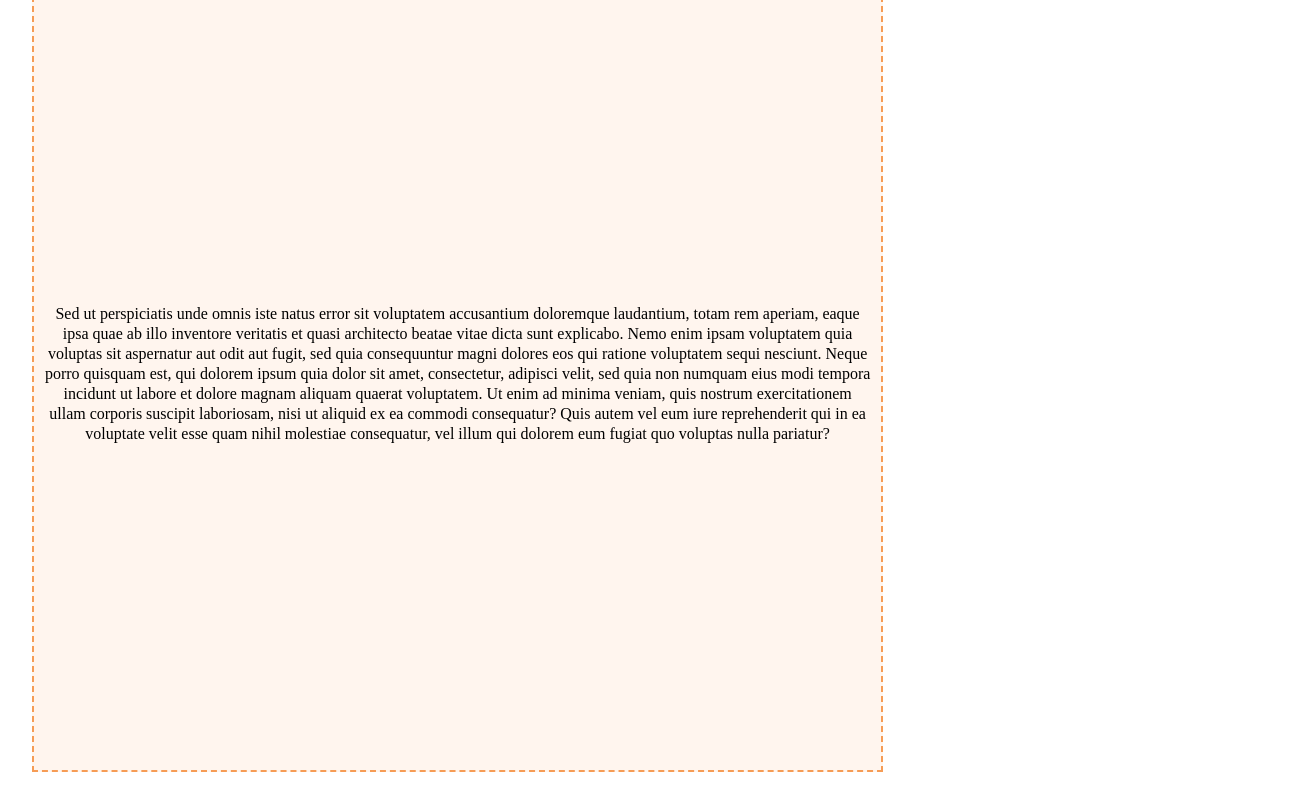
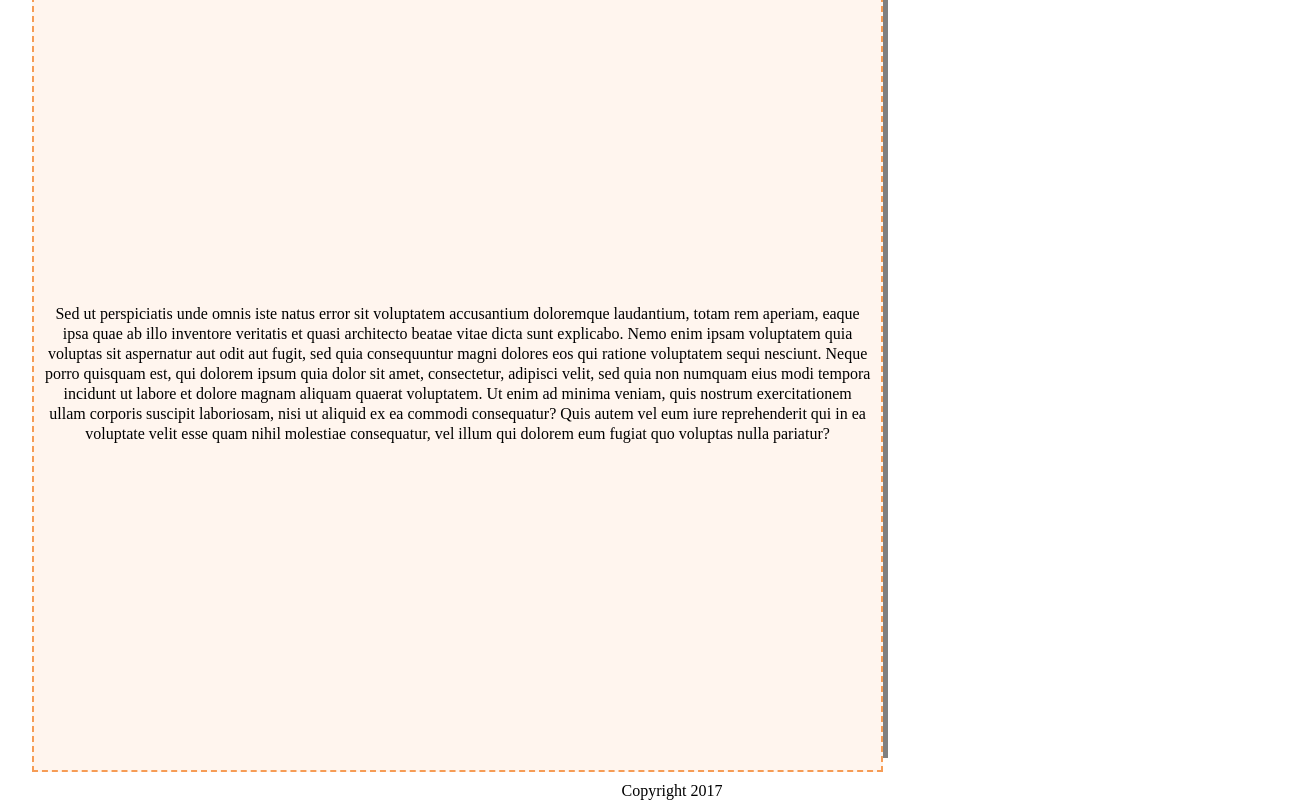
Before and after one commit to Sana-HighSchoolProjects/blogExample, a plain HTML site: page index.html in a window 1280 px wide. Shown: the part 1734-2534 px from the top of the page, 1312 px wide, since content can reach past the window. Drawn offline with Linux system fonts and the light colour scheme.

Commit message:
adding footer

```diff
--- a/css/style.css
+++ b/css/style.css
@@ -9,23 +9,24 @@ body{
 font-size:70px;
 font-family:Arial, Helvetica Neue, Helvetica, sans-serif;
 color:grey;
+text-align:center;
 }
 .leftpanel{
     width:70%;
-    position:relative;
-    float:left;
 }
 .rightpanel{
+    position:absolute;
+    top:0px;
+    left:70%;
+    width: 25%;
+    height:99%;
+    overflow-y: auto;
     color:#b2aba6;
     font-family:Arial, Helvetica Neue, Helvetica, sans-serif;
-    width:25%;
-    height:100vh;
-    position:fixed;
-    margin-left:70%;
-    padding-left:5px;
     border-left-width: 5px;
     border-left-color: grey;
     border-left-style: solid;
+    padding-left:8px;
 }
 .article{
     display: table;
@@ -66,3 +67,13 @@ a:hover {
 a:active {
     color: #000000;
 }
+.footer{
+    position:static;
+    width:100vw;
+    text-align:center;
+}
+.wrapper{
+    display:table;
+    position:relative;
+    width:100%;
+}
--- a/index.html
+++ b/index.html
@@ -7,8 +7,9 @@
         <link rel="stylesheet" type="text/css" href="css/style.css" />
     </head>
     <body>
+        <div class="header">Sana's Blog</div>
+        <div class="wrapper">
             <div class="leftpanel">
-            <div class="header">Sana's Blog</div>
             <div class="article" id="1"><span>
                 At vero eos et accusamus et iusto odio dignissimos ducimus qui blanditiis praesentium voluptatum deleniti atque corrupti quos dolores et quas molestias excepturi sint occaecati cupiditate non provident, similique sunt in culpa qui officia deserunt mollitia animi, id est laborum et dolorum fuga. Et harum quidem rerum facilis est et expedita distinctio. Nam libero tempore, cum soluta nobis est eligendi optio cumque nihil impedit quo minus id quod maxime placeat facere possimus, omnis voluptas assumenda est, omnis dolor repellendus. Temporibus autem quibusdam et aut officiis debitis aut rerum necessitatibus saepe eveniet ut et voluptates repudiandae sint et molestiae non recusandae. Itaque earum rerum hic tenetur a sapiente delectus, ut aut reiciendis voluptatibus maiores alias consequatur aut perferendis doloribus asperiores repellat.
             </span></div>
@@ -25,5 +26,7 @@
                 <a href="#2">Lorem ipsum dolor...</a> <br /><br />
                 <a href="#3">Sed ut perspiciatis...</a> <br /><br /> </h3>
             </div>
+        </div>
+        <div class="footer">Copyright 2017</div>
     </body>
 </html>
```
Lines whose indentation alone changed are shown as unchanged.
